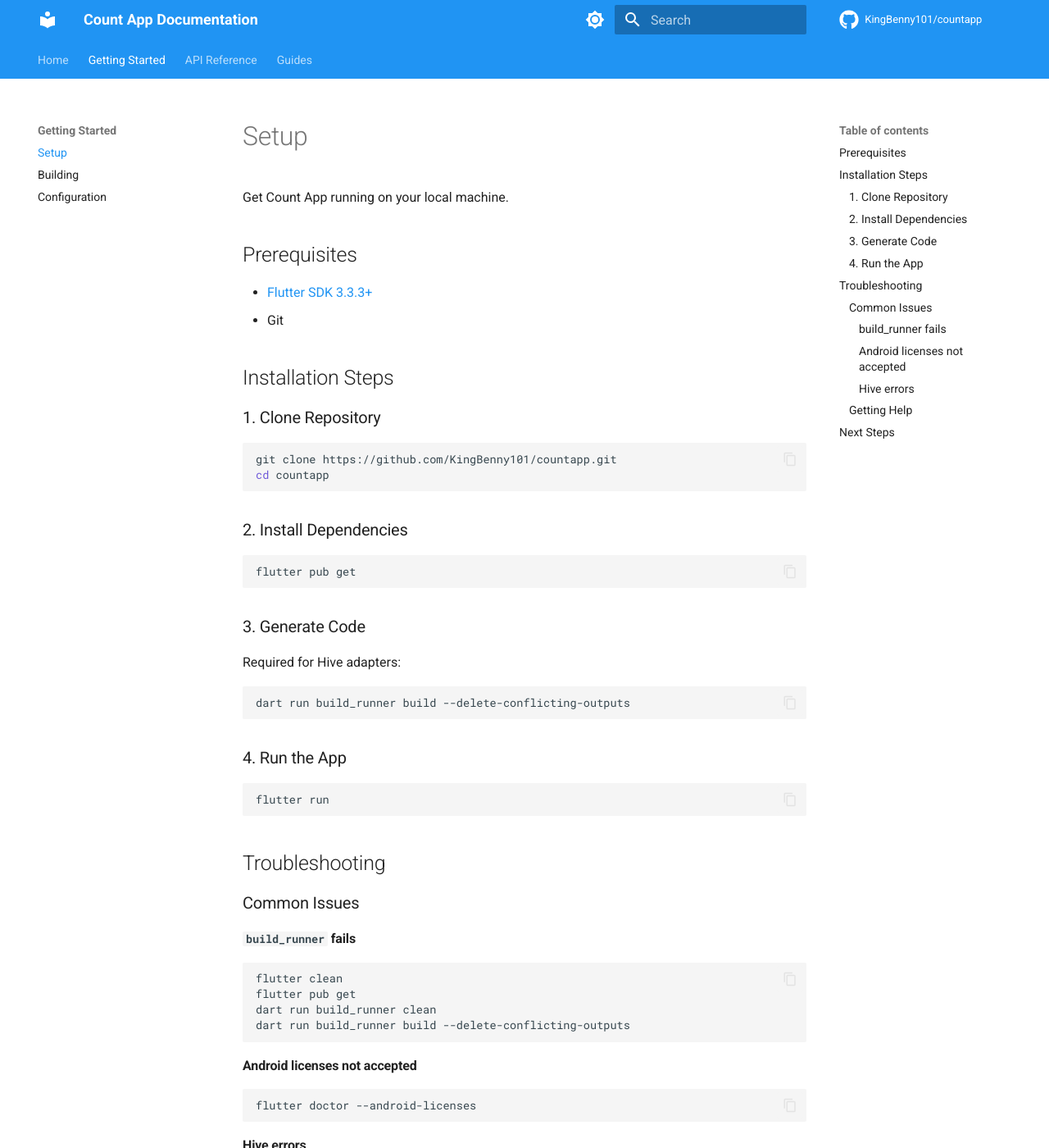
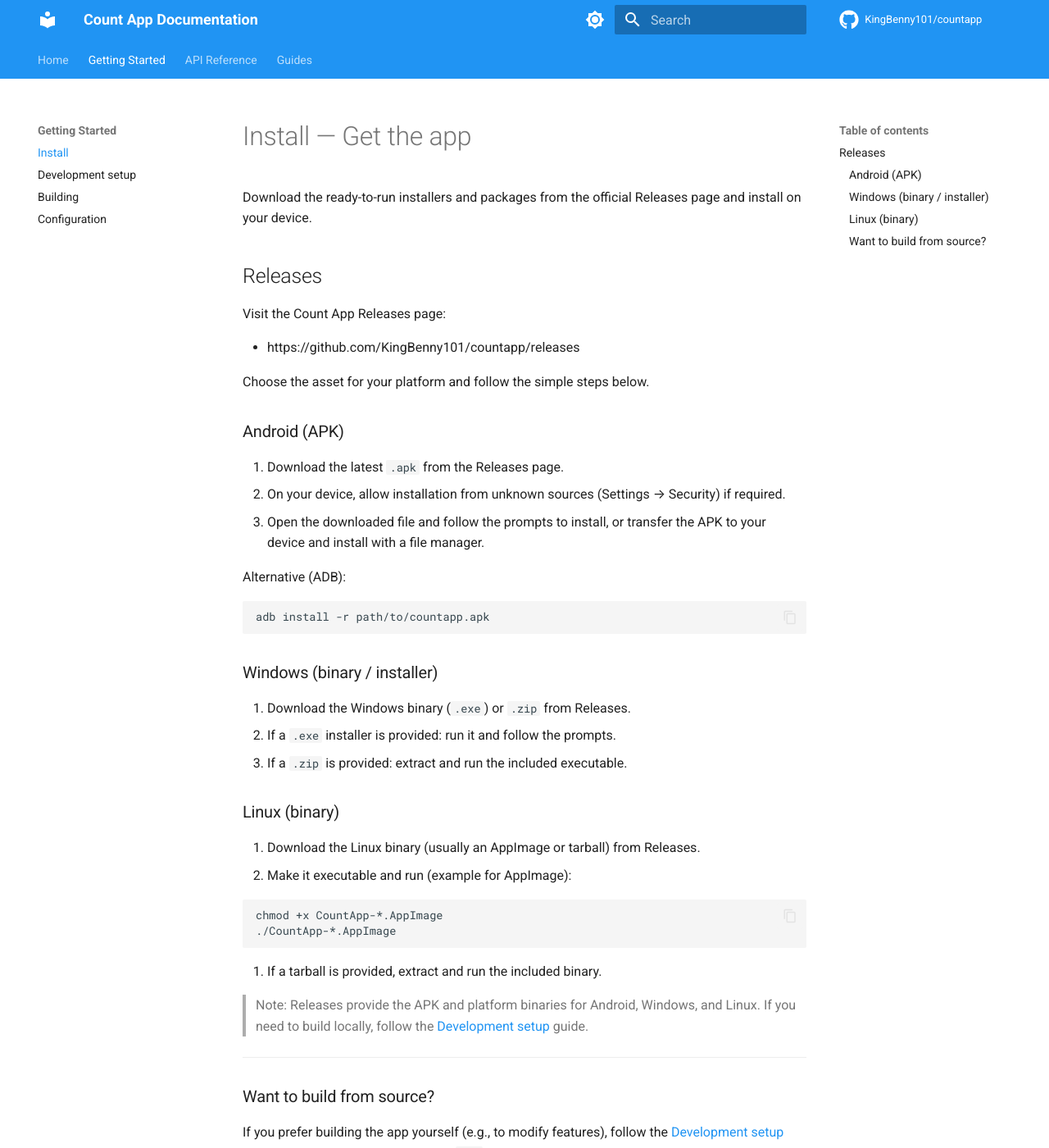
Before and after one commit to KingBenny101/countapp, an MkDocs documentation site: the page built from docs/getting-started/installation.md, in a window 1280 px wide and 1400 px high. Shown: the whole window at 82% size. Built offline with MkDocs 1.6.1 and Material for MkDocs 9.7.7, drawn with Linux system fonts in a browser that asks for light colours; comment, search, counter and statistics services are not loaded; some of the changed text lies outside the part shown.

Commit message:
Docs: add development setup; clarify install + guides

````diff
--- a/docs/getting-started/installation.md
+++ b/docs/getting-started/installation.md
@@ -1,78 +1,49 @@
-# Setup
+# Install — Get the app
 
-Get Count App running on your local machine.
+Download the ready-to-run installers and packages from the official Releases page and install on your device.
 
-## Prerequisites
+## Releases
 
-- [Flutter SDK 3.3.3+](https://docs.flutter.dev/get-started/install)
-- Git
+Visit the Count App Releases page:
 
-## Installation Steps
+- https://github.com/KingBenny101/countapp/releases
 
-### 1. Clone Repository
+Choose the asset for your platform and follow the simple steps below.
+
+### Android (APK)
+
+1. Download the latest `.apk` from the Releases page.
+2. On your device, allow installation from unknown sources (Settings → Security) if required.
+3. Open the downloaded file and follow the prompts to install, or transfer the APK to your device and install with a file manager.
+
+Alternative (ADB):
 
 ```bash
-git clone https://github.com/KingBenny101/countapp.git
-cd countapp
+adb install -r path/to/countapp.apk
 ```
 
-### 2. Install Dependencies
+### Windows (binary / installer)
+
+1. Download the Windows binary (`.exe`) or `.zip` from Releases.
+2. If a `.exe` installer is provided: run it and follow the prompts.
+3. If a `.zip` is provided: extract and run the included executable.
+
+### Linux (binary)
+
+1. Download the Linux binary (usually an AppImage or tarball) from Releases.
+2. Make it executable and run (example for AppImage):
 
 ```bash
-flutter pub get
+chmod +x CountApp-*.AppImage
+./CountApp-*.AppImage
 ```
 
-### 3. Generate Code
+3. If a tarball is provided, extract and run the included binary.
 
-Required for Hive adapters:
+> Note: Releases provide the APK and platform binaries for Android, Windows, and Linux. If you need to build locally, follow the [Development setup](development.md) guide.
 
-```bash
-dart run build_runner build --delete-conflicting-outputs
-```
+---
 
-### 4. Run the App
+### Want to build from source?
 
-```bash
-flutter run
-```
-
-## Troubleshooting
-
-### Common Issues
-
-#### `build_runner` fails
-
-```bash
-flutter clean
-flutter pub get
-dart run build_runner clean
-dart run build_runner build --delete-conflicting-outputs
-```
-
-#### Android licenses not accepted
-
-```bash
-flutter doctor --android-licenses
-```
-
-#### Hive errors
-
-Delete Hive boxes and regenerate:
-
-```bash
-flutter clean
-dart run build_runner build --delete-conflicting-outputs
-```
-
-### Getting Help
-
-If issues persist:
-
-1. Run `flutter doctor -v` for detailed diagnostics
-2. Check [GitHub Issues](https://github.com/KingBenny101/countapp/issues)
-3. Open a new issue with error details
-
-## Next Steps
-
-- [Building](building.md) - Create release builds
-- [Configuration](configuration.md) - Customize app settings
+If you prefer building the app yourself (e.g., to modify features), follow the [Development setup](development.md) guide which explains how to use the `dev` branch and build locally.
--- a/mkdocs.yml
+++ b/mkdocs.yml
@@ -64,7 +64,8 @@ extra:
 nav:
   - Home: index.md
   - Getting Started:
-      - Setup: getting-started/installation.md
+      - Install: getting-started/installation.md
+      - Development setup: getting-started/development.md
       - Building: getting-started/building.md
       - Configuration: getting-started/configuration.md
   - API Reference:
@@ -77,6 +78,8 @@ nav:
       - Providers:
           - CounterProvider: api/counter-provider.md
   - Guides:
+      - Using the app: guides/using-the-app.md
+      - Counters: guides/counters.md
       - Adding New Counter Types: guides/adding-counter-types.md
 
 copyright: Copyright &copy; 2025 KingBenny101
````
Also changed, not shown: docs/getting-started/development.md (added, +66 -0 lines), docs/guides/adding-counter-types.md (+9 -0 lines), docs/guides/counters.md (added, +23 -0 lines), docs/guides/using-the-app.md (added, +33 -0 lines), docs/index.md (+13 -14 lines).
